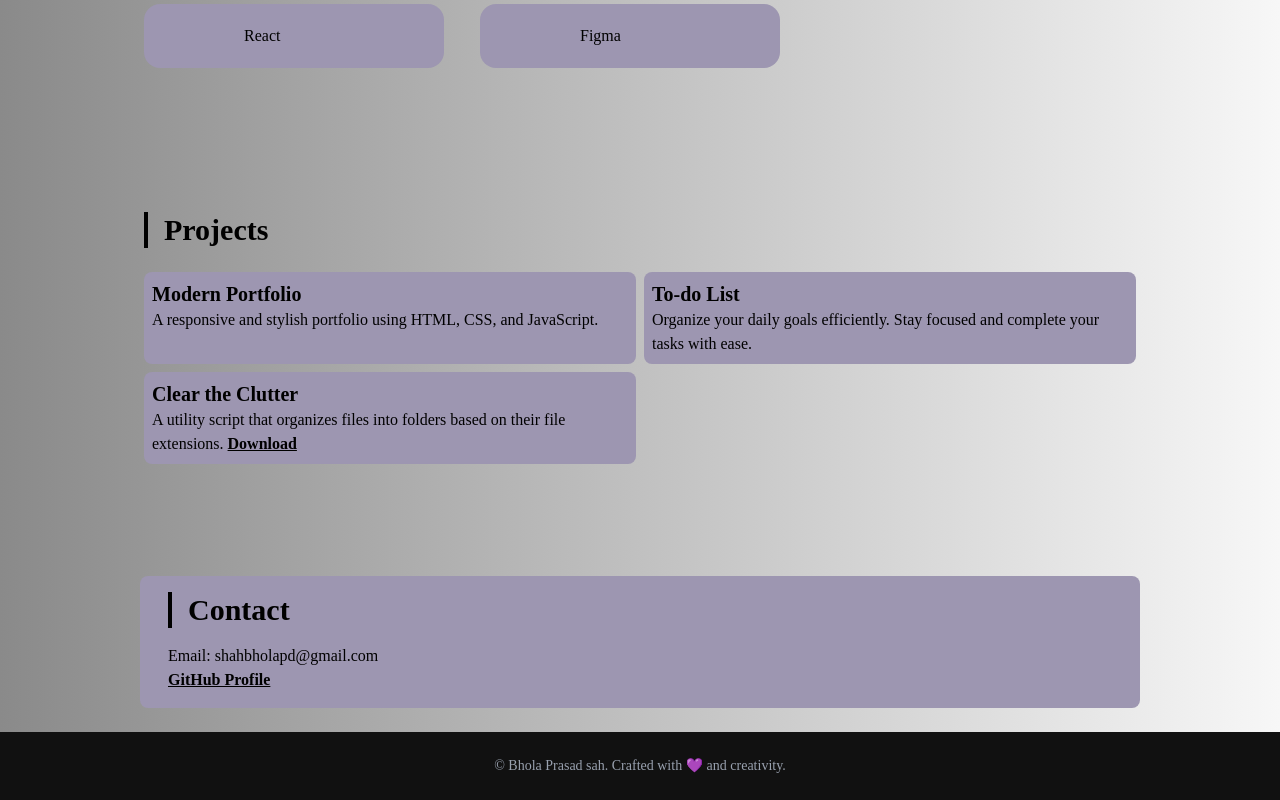
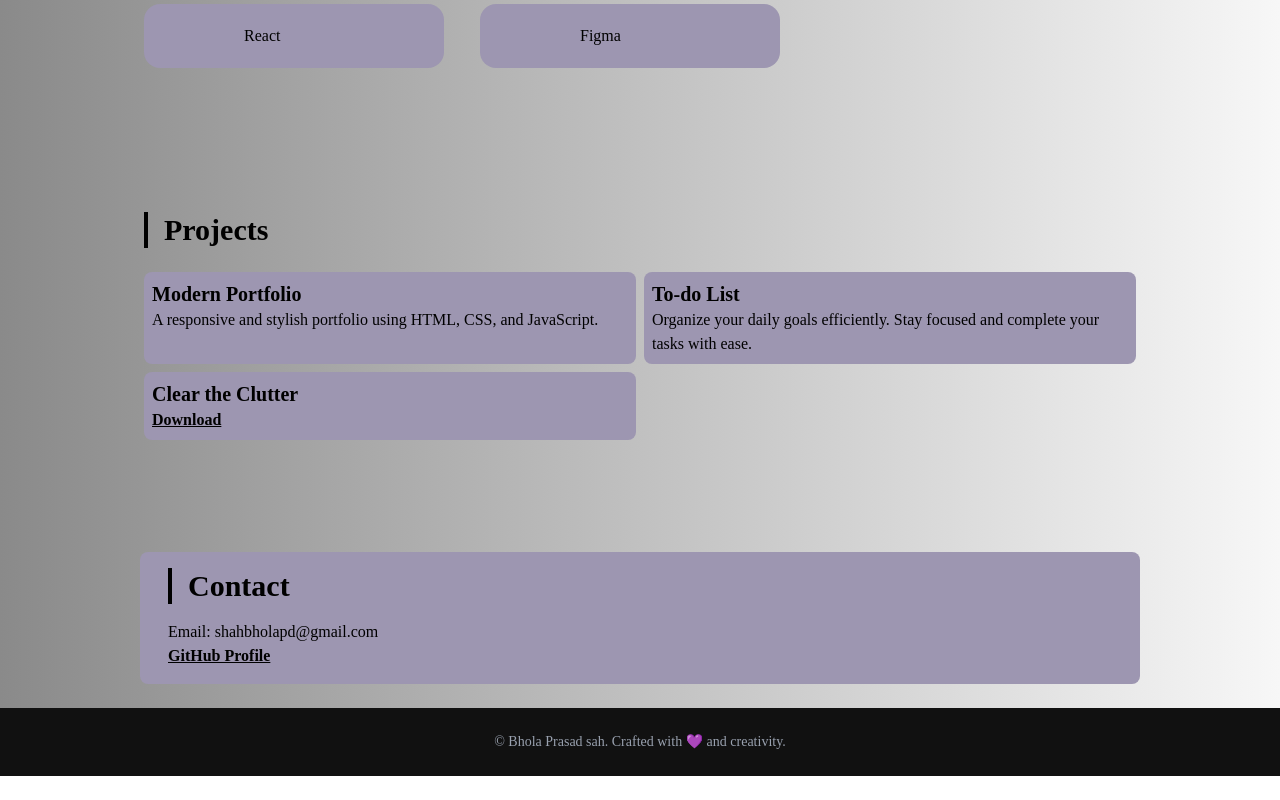
Before and after one commit to bholey-beep/Portfolio, a React (Vite) app: page / in a window 1280 px wide. Shown: the part 923-1723 px from the top of the page. After the commit the page ends 1699 px from the top, so only its background shows below. Built offline with nearby package versions, Linux system fonts and the light colour scheme.

Commit message:
Update Projects.jsx

```diff
--- a/src/Projects.jsx
+++ b/src/Projects.jsx
@@ -25,9 +25,14 @@ const Projects = () => {
     </div>
     <div data-aos="fade-right" className="bg-[#9d96b1] p-2 rounded-lg">
       <h3 className="text-xl font-bold">Clear the Clutter</h3>
-      <p>A utility script that organizes files into folders based on their file extensions. <a href="https://github.com/bholey-beep/clutter/blob/main/clutter.exe" download  className="text-black font-bold underline">Download</a>
-    </p>
-     </div>
+    <a
+  href="https://raw.githubusercontent.com/bholey-beep/clutter/main/clutter.exe"
+  download
+  class="text-black font-bold underline"
+>
+  Download
+</a>
+   </div>
   </div>
 </section>
 
```
